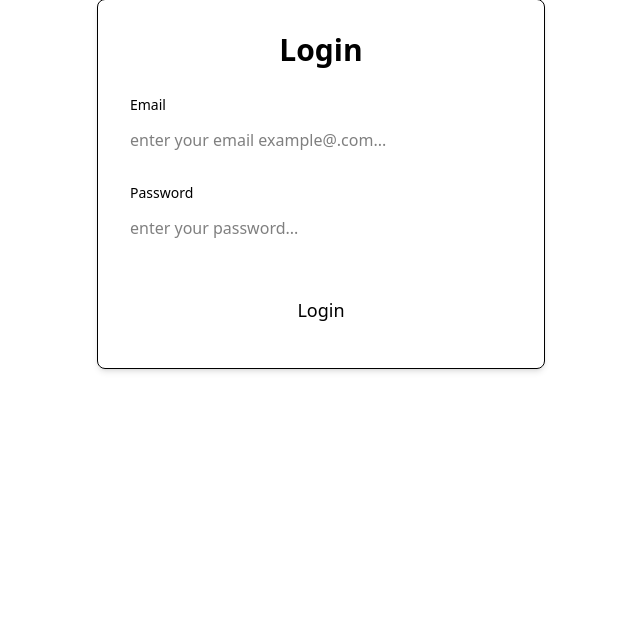
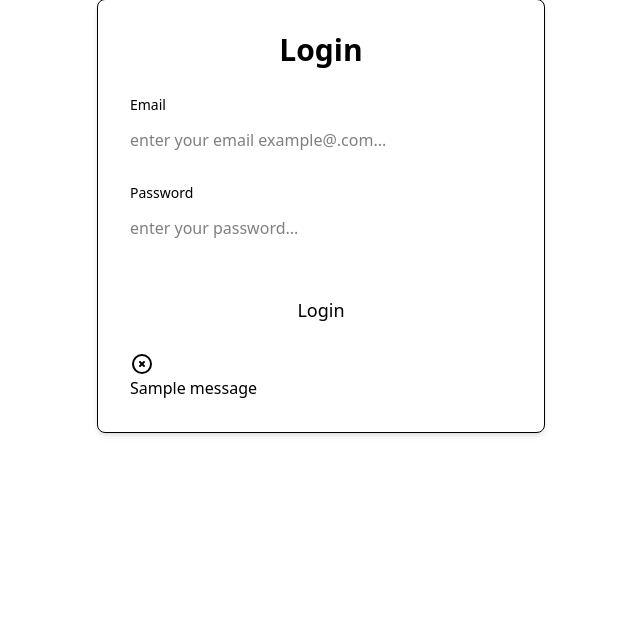
Before and after one commit to Garfieldas/grade-book, a Django app: page / in a window 1280 px wide. Shown: the part 130-765 px from the top of the page, without its empty margins (319-959 px from the left). Run offline with Django 5.2, Linux system fonts and the light colour scheme; tables that the repository leaves empty hold one stand-in row (values such as "Sample post"); one stand-in notice (Sample message) is shown; some libraries are stand-ins or nearby versions.

Commit message:
Added error message display to form

```diff
--- a/apps/users/templates/users/login.html
+++ b/apps/users/templates/users/login.html
@@ -18,8 +18,18 @@
       </div>
 
       <button class="btn btn-neutral w-full py-3 mt-4 text-lg">Login</button>
+  {% if messages %}
+    {% for message in messages %}
+        <div role="alert" class="alert alert-error mt-4">
+          <svg xmlns="http://www.w3.org/2000/svg" class="h-6 w-6 shrink-0 stroke-current" fill="none" viewBox="0 0 24 24">
+          <path stroke-linecap="round" stroke-linejoin="round" stroke-width="2" d="M10 14l2-2m0 0l2-2m-2 2l-2-2m2 2l2 2m7-2a9 9 0 11-18 0 9 9 0 0118 0z" />
+        </svg>
+          <span>{{ message }}</span>
+        </div>
+    {% endfor %}
+  {% endif %}
+</div>
     </div>
   </form>
-</div>
 {% endif %}
 {% endblock %}
--- a/apps/users/views.py
+++ b/apps/users/views.py
@@ -13,16 +13,13 @@
             email = form.cleaned_data["email"]
             password = form.cleaned_data["password"]
             user = authenticate(request, email=email, password=password)
-
-        if user is not None:
-            login(request, user)
-            return redirect('home')
-        messages.error(request, "Invalid email or password.")
-
+            if user is not None:
+                login(request, user)
+                return redirect('home')
+            messages.error(request, "Invalid email or password.")
     else:
         form = UserLoginForm()
-        context = {"form": form}
-    return render(request, 'users/login.html', context)
+    return render(request, 'users/login.html', {"form": form})
 
 def LogoutView(request):
     logout(request)
```
Also changed, not shown: db.sqlite3.
